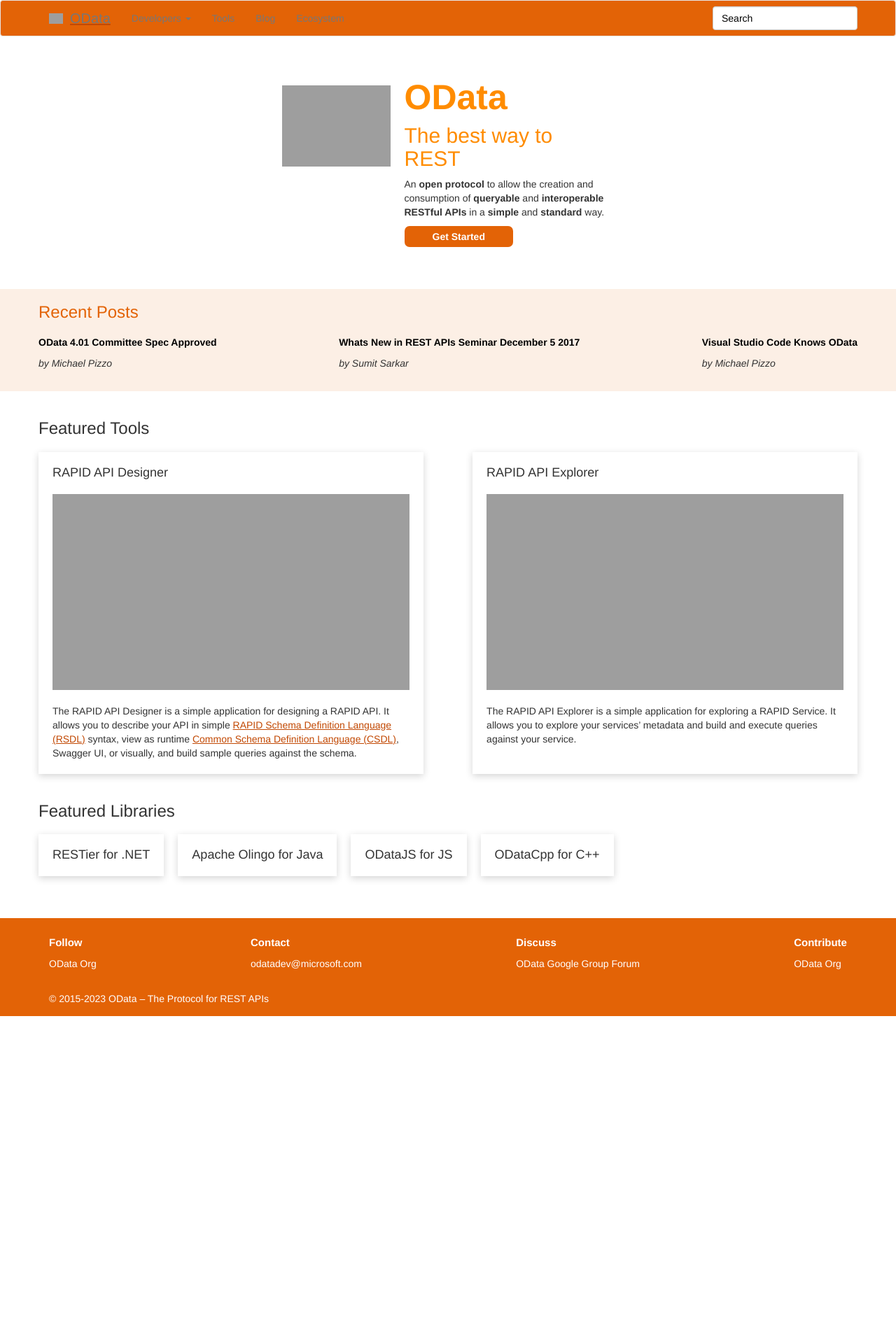
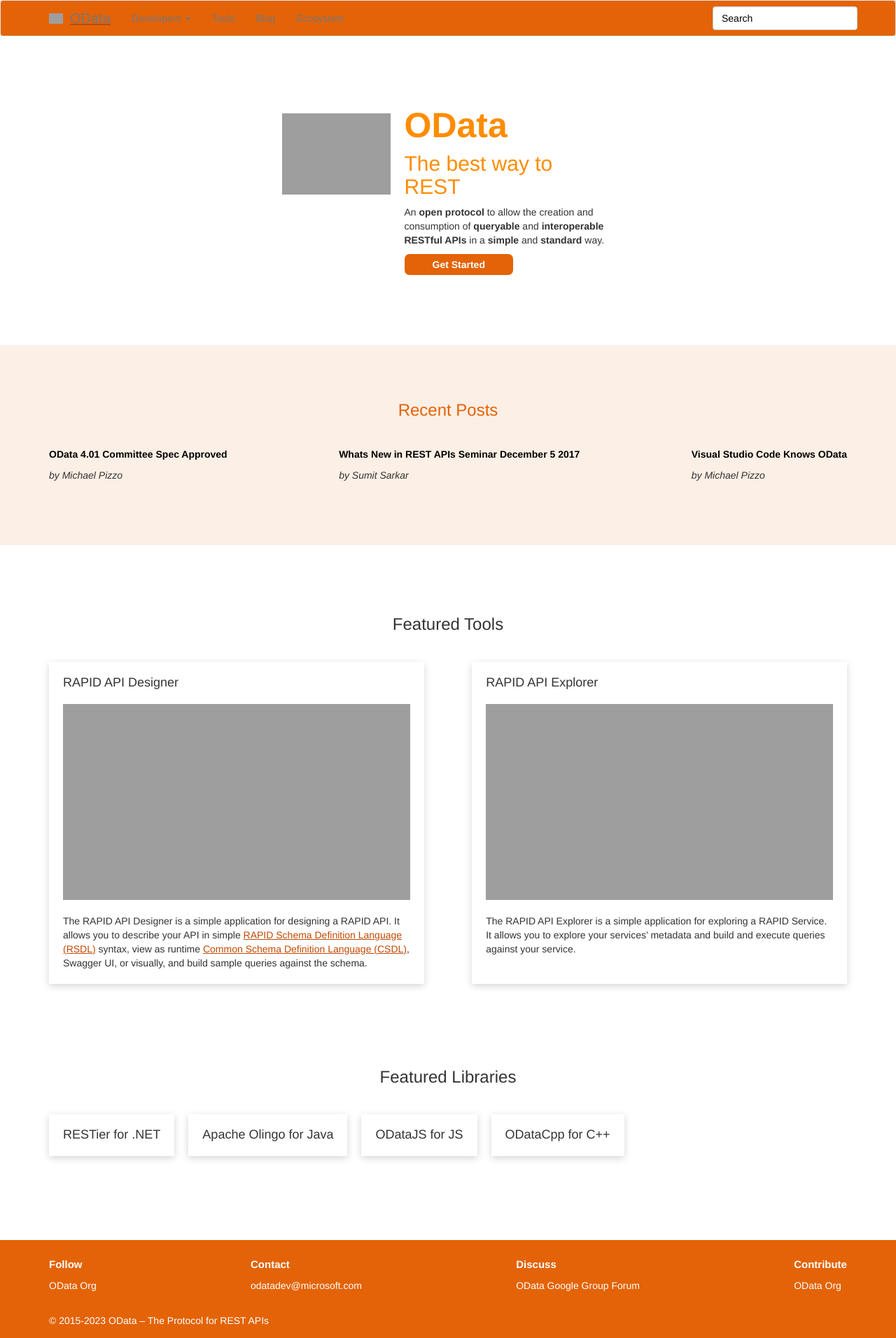
Before and after one commit to OData/odataorg.github.io, a Jekyll site: the page built from index.html, in a window 1280 px wide. Shown: the whole page at 70% size. Built offline with Jekyll 4.4.1, drawn with Linux system fonts in a browser that asks for light colours; nearby versions of some CDN libraries; library files that are not in the unit come from our copies; a style sheet for code colours, icons or effects is not loaded; before the commit the page ends 1452 px from its top, so only the background shows below that.

Commit message:
spaced out and centered front page sections

```diff
--- a/index.html
+++ b/index.html
@@ -3,7 +3,7 @@
 ---
 <div class="container">
     <div id="tagline-container">
-        <div class="row" id="tagline">
+        <div class="row" id="tagline" style="margin: 8rem 0 8rem 0">
             <div>
                 <img class="img-responsive"
                      alt="OData logo"
@@ -21,8 +21,8 @@
 
 <div class="banner">
     <div class="container">
-        <div class="row">
-            <h3>Recent Posts</h3>
+        <div class="row" style="margin: 4rem 0 6rem 0">
+            <h3 style="text-align:center; padding:2rem;">Recent Posts</h3>
             <div class="items-container centered">
                 {% for post in site.posts %}
                 {% if forloop.index < 4 %}
@@ -38,8 +38,8 @@
 </div>
 
 <div class="container">
-    <div class="row">
-        <h3>Featured Tools</h3>
+    <div class="row" style="margin: 4rem 0 6rem 0">
+        <h3 style="text-align:center; padding:2rem;">Featured Tools</h3>
         <div class="items-container centered" style="flex-wrap:wrap; align-content:space-between">
             {% assign featuredTools = site.tools | where: "featured", "true" %}
             {% for tool in featuredTools %}
@@ -51,8 +51,8 @@
             {% endfor %}
         </div>
     </div>
-    <div class="row">
-        <h3>Featured Libraries</h3>
+    <div class="row" style="margin: 4rem 0 6rem 0">
+        <h3 style="text-align:center; padding:2rem;">Featured Libraries</h3>
         <div class="items-container">
             <div class="card" tabindex="0" onclick="location.href='https://odata.github.io/RESTier/'">
                 <h4>RESTier for .NET</h4>
```
